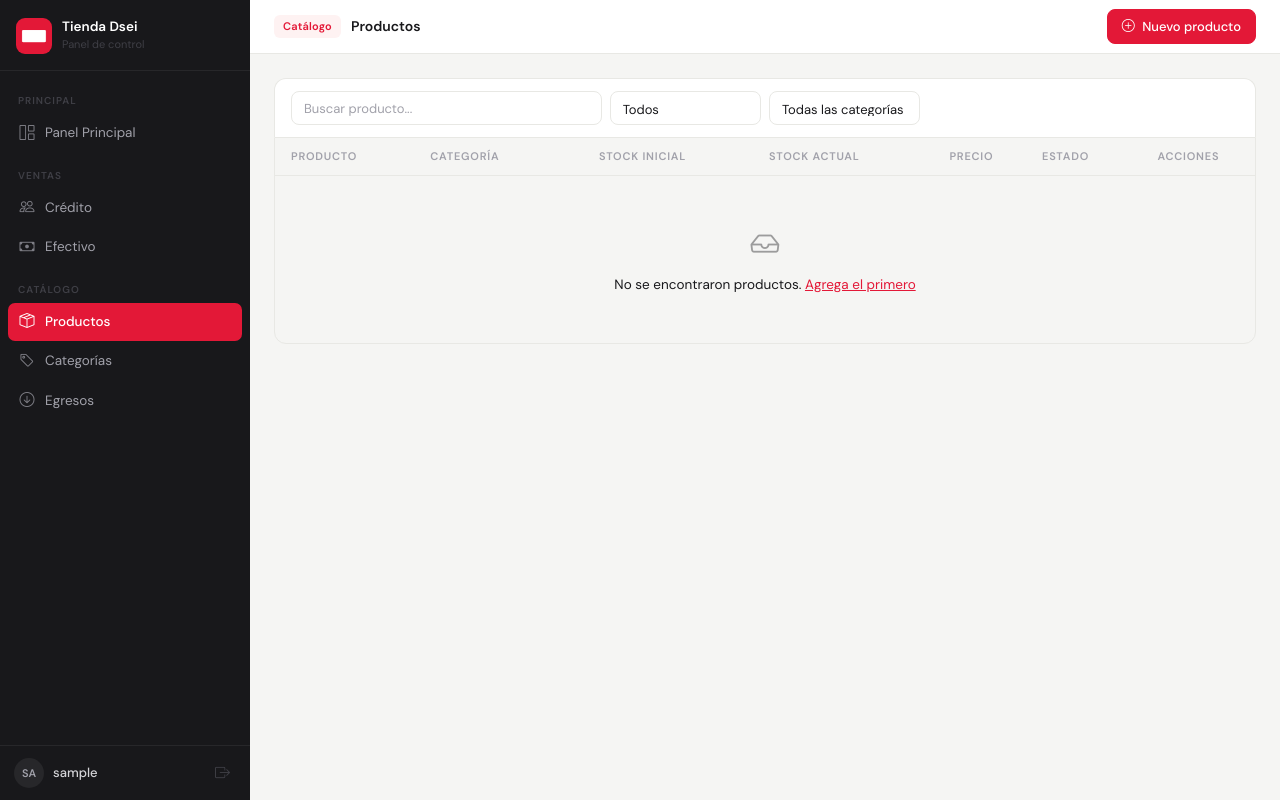
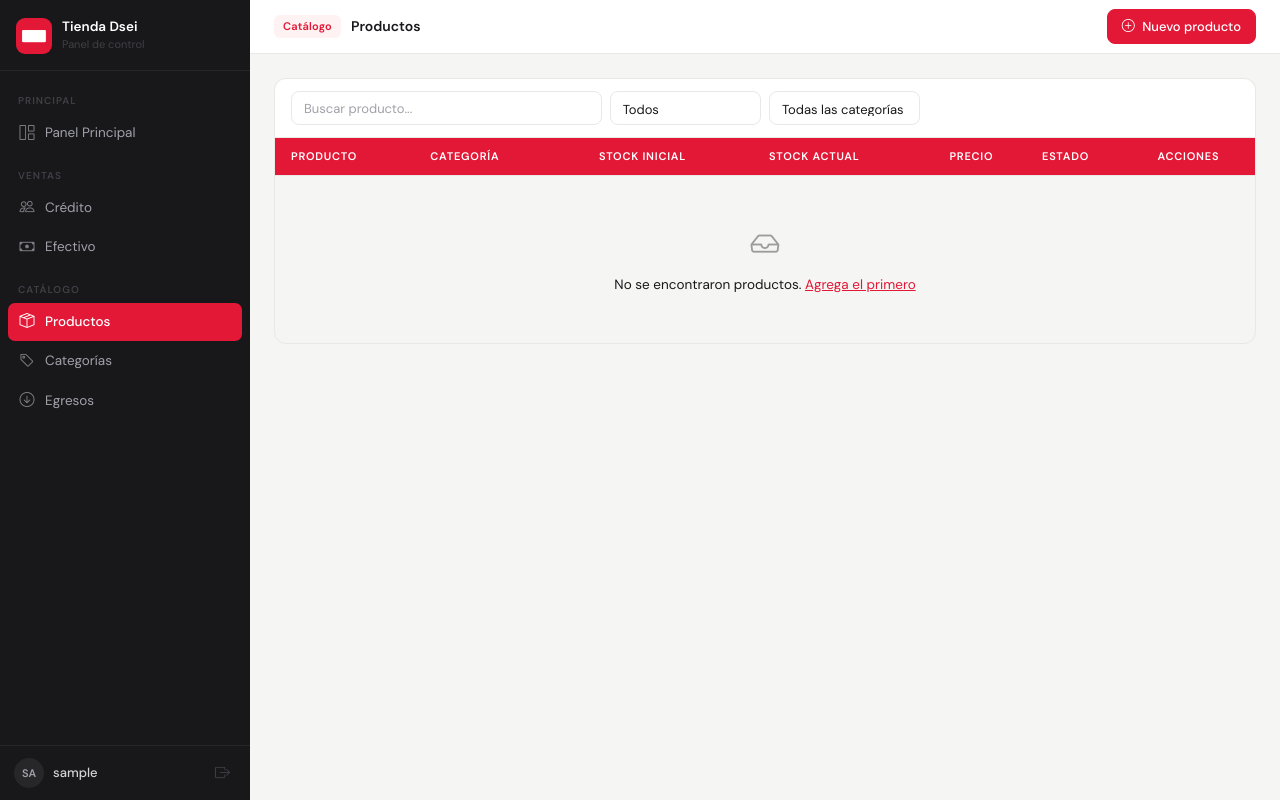
Before and after one commit to xlDeadman/tiendita, a Django app: page /productos/ in a window 1280 px wide. Run offline with Django 5.2, Linux system fonts and the light colour scheme; the visitor is signed in with stand-in values (Sample User, id 1); data that the repository does not hold is empty.

Commit message:
CLIENTES

```diff
--- a/inventario/templates/inventario/producto_list.html
+++ b/inventario/templates/inventario/producto_list.html
@@ -100,13 +100,13 @@
         <table class="table table-hover align-middle mb-0">
             <thead style="position:sticky; top:0; z-index:10;">
                 <tr>
-                    <th>Producto</th>
-                    <th>Categoría</th>
-                    <th class="text-center">Stock inicial</th>
-                    <th class="text-center">Stock actual</th>
-                    <th class="text-end">Precio</th>
-                    <th class="text-center">Estado</th>
-                    <th class="text-center">Acciones</th>
+                    <th style="color:#fff !important; background:#e31837 !important;">Producto</th>
+                    <th style="color:#fff !important; background:#e31837 !important;">Categoría</th>
+                    <th class="text-center" style="color:#fff !important; background:#e31837 !important;">Stock inicial</th>
+                    <th class="text-center" style="color:#fff !important; background:#e31837 !important;">Stock actual</th>
+                    <th class="text-end" style="color:#fff !important; background:#e31837 !important;">Precio</th>
+                    <th class="text-center" style="color:#fff !important; background:#e31837 !important;">Estado</th>
+                    <th class="text-center" style="color:#fff !important; background:#e31837 !important;">Acciones</th>
                 </tr>
             </thead>
             <tbody>
```
